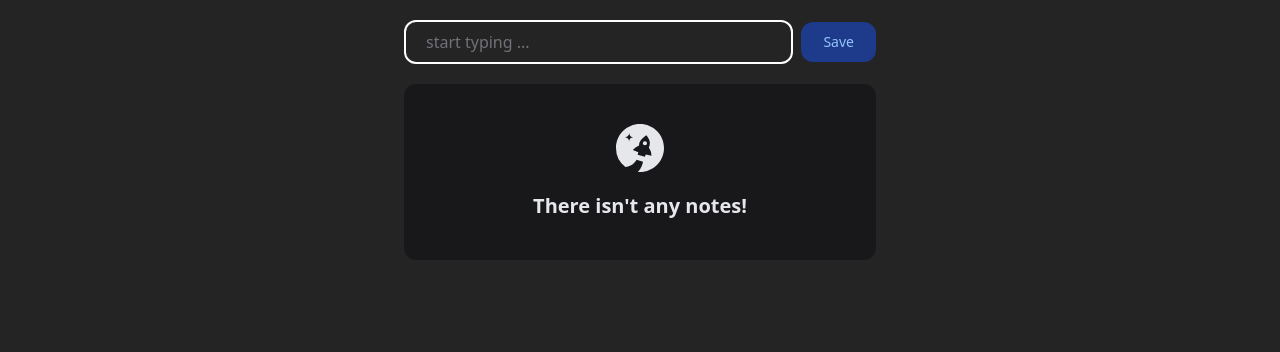
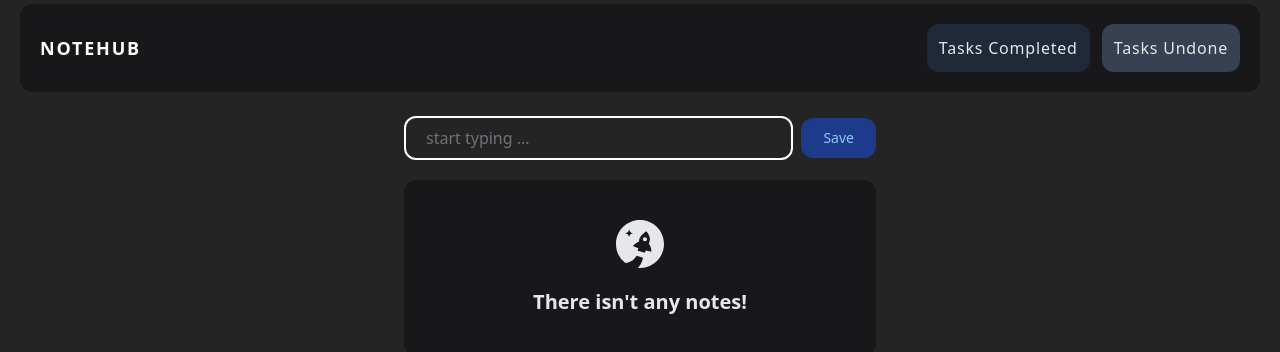
Before and after one commit to berkesayin/notehub, a React (Vite) app: page / in a window 1280 px wide. Shown: the top 352 px of the page. Built offline with nearby package versions, Linux system fonts and the light colour scheme.

Commit message:
Create Navbar

```diff
--- a/src/components/Notehub/index.tsx
+++ b/src/components/Notehub/index.tsx
@@ -1,11 +1,13 @@
 import { NotehubAddNoteForm } from "../NotehubAddNoteForm";
 import { NotehubList } from "../NotehubList";
 import { Toaster } from "react-hot-toast";
+import { NotehubNavbar } from "../NotehubNavbar";
 
 export const Notehub = () => {
   return (
     <div>
       <Toaster position="bottom-center" />
+      <NotehubNavbar />
       <NotehubAddNoteForm />
       <NotehubList />
     </div>
--- /dev/null
+++ b/src/components/NotehubNavbar/index.tsx
@@ -0,0 +1,21 @@
+import { NotehubButton } from "../NotehubButton";
+
+export const NotehubNavbar = () => {
+  return (
+    <nav className="bg-zinc-900 rounded-xl p-5 mx-5 my-1">
+      <div className="flex justify-between items-center">
+        <NotehubButton className="text-white text-lg font-bold tracking-widest">
+          NOTEHUB
+        </NotehubButton>
+        <div className="flex space-x-3">
+          <NotehubButton className="bg-gray-800 rounded-xl p-3 tracking-wider">
+            Tasks Completed
+          </NotehubButton>
+          <NotehubButton className="bg-gray-700 rounded-xl p-3 tracking-wider">
+            Tasks Undone
+          </NotehubButton>
+        </div>
+      </div>
+    </nav>
+  );
+};
```
